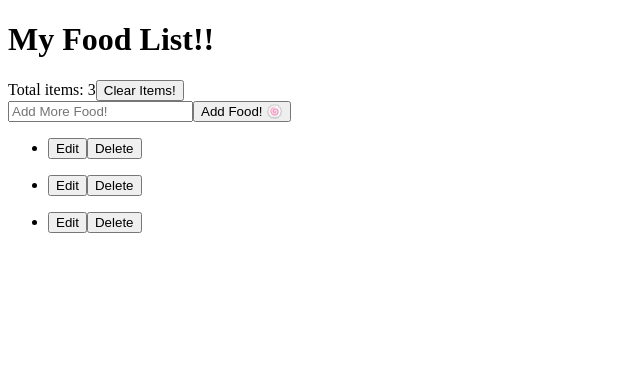
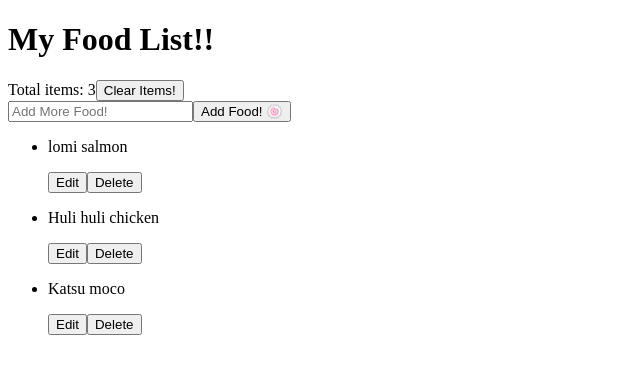
Before and after one commit to xDenzelB/adv-react-shopping-, a React app: page / in a window 1280 px wide. Shown: the top 374 px of the page, without its empty margins (0-640 px from the left). Built offline with nearby package versions, Linux system fonts and the light colour scheme.

Commit message:
Got my food list to render just need to figure out why the edit and delete button don't work

```diff
--- a/src/components/Food.jsx
+++ b/src/components/Food.jsx
@@ -1,13 +1,13 @@
 import { useState } from 'react';
 
-export default function Food({ food, handleEditItem, handleDeleteItem }) {
+export default function Food({ food, onHandleEdit, onHandleDelete }) {
   const [editItem, setEditItem] = useState(false);
 
   let foodDetail
   if (editItem) {
     foodDetail = (
       <>
-        <input type='text' vale={food.text} onChange={(e) => { handleEditItem({ ...food, text: e.target.value }) }} />
+        <input type='text' value={food.text} onChange={(e) => { onHandleEdit({ ...food, text: e.target.value }) }} />
         <button type='button' onClick={() => setEditItem(false)}>
           Save
         </button>
@@ -28,7 +28,7 @@ export default function Food({ food, handleEditItem, handleDeleteItem }) {
   return (
     <div>
       {foodDetail}
-      <button type='text' onClick={() => handleDeleteItem(food.id)}>
+      <button type='text' onClick={() => onHandleDelete(food.id)}>
         Delete
       </button>
     </div>
--- a/src/components/FoodList.jsx
+++ b/src/components/FoodList.jsx
@@ -1,6 +1,6 @@
 import Food from "./Food";
 
-export default function FoodList({ food, handleDeleteItem }) {
+export default function FoodList({ food, onHandleEdit, onHandleDelete }) {
 
   return (
     <div>
@@ -8,7 +8,7 @@ export default function FoodList({ food, handleDeleteItem }) {
         {
           food.map((foods) => (
             <li key={foods.id}>
-              <Food food={food} handleDeleteItem={handleDeleteItem} />
+              <Food food={foods} onDeleteFood={onHandleDelete} onEditFood={onHandleEdit} />
             </li>
           ))
         }
--- a/src/views/FoodShopping.jsx
+++ b/src/views/FoodShopping.jsx
@@ -8,7 +8,7 @@ export default function FoodShopping() {
   return (
     <div>
       <AddFood newFood={handleAddItem} />
-      <FoodList food={food} onDeleteItem={handleDeleteItem} onEditItem={handleEditItem} />
+      <FoodList food={food} onHandleDelete={handleDeleteItem} onHandleEdit={handleEditItem} />
   </div>
 )
 }
```
